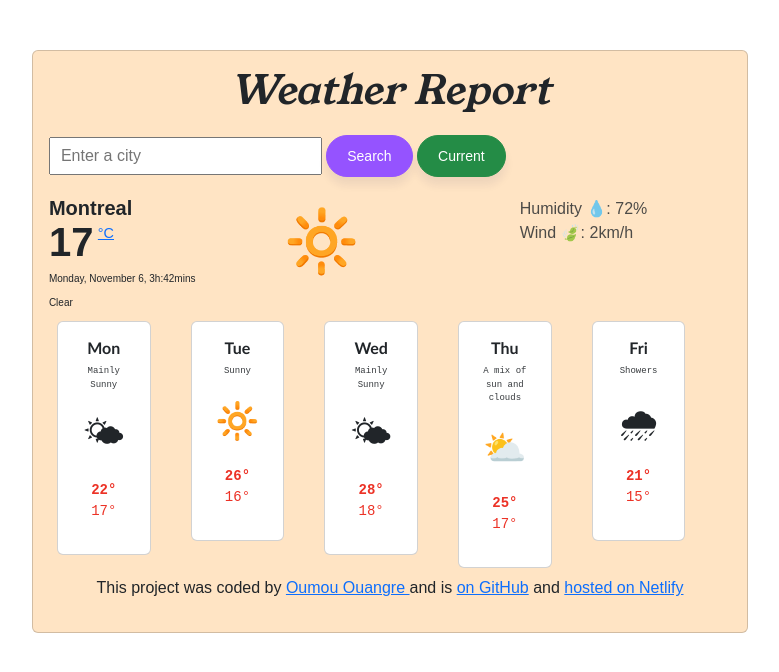
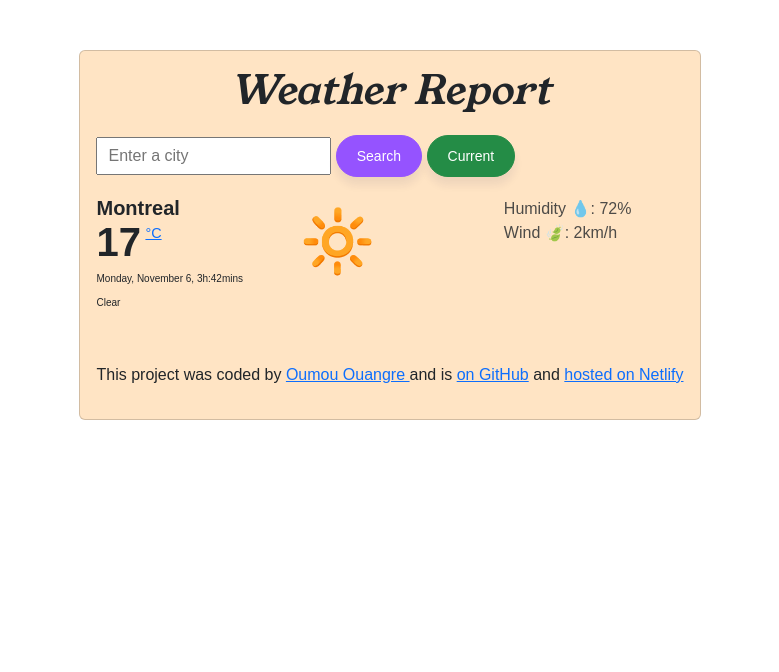
Before and after one commit to Winterfrey13/my-weather-project, a plain HTML site: page index.html in a window 1280 px wide. Shown: the whole page, without its empty margins (250-1029 px from the left). Drawn offline with nearby package versions, Linux system fonts and the light colour scheme.

Commit message:
updated html and css

```diff
--- a/index.html
+++ b/index.html
@@ -58,90 +58,6 @@
                 <div>Wind 🍃: <span id="real-wind">2</span>km/h</div>
               </div>
             </div>
-
-            <div class="sale">
-              <div class="row card-group">
-                <div class="col-2 m-2">
-                  <div class="card">
-                    <div class="card-body">
-                      <h5 class="card-title">Mon</h5>
-                      <p class="card-text">Mainly Sunny</p>
-                      <p class="emojis">🌤</p>
-                      <p class="card-text">
-                        <small class="additional-text">
-                          <div><strong>22°</strong></div>
-                          <div>17°</div>
-                        </small>
-                      </p>
-                    </div>
-                  </div>
-                </div>
-
-                <div class="col-2 m-2">
-                  <div class="card">
-                    <div class="card-body">
-                      <h5 class="card-title">Tue</h5>
-                      <p class="card-text">Sunny</p>
-                      <p class="emojis">🔆</p>
-                      <p class="card-text">
-                        <small class="additional-text">
-                          <div><strong>26°</strong></div>
-                          <div>16°</div>
-                        </small>
-                      </p>
-                    </div>
-                  </div>
-                </div>
-
-                <div class="col-2 m-2">
-                  <div class="card">
-                    <div class="card-body">
-                      <h5 class="card-title">Wed</h5>
-                      <p class="card-text">Mainly Sunny</p>
-                      <p class="emojis">🌤</p>
-                      <p class="card-text">
-                        <small class="additional-text">
-                          <div><strong>28°</strong></div>
-                          <div>18°</div>
-                        </small>
-                      </p>
-                    </div>
-                  </div>
-                </div>
-
-                <div class="col-2 m-2">
-                  <div class="card">
-                    <div class="card-body">
-                      <h5 class="card-title">Thu</h5>
-                      <p class="card-text">A mix of sun and clouds</p>
-                      <p class="emojis">⛅</p>
-                      <p class="card-text">
-                        <small class="additional-text">
-                          <div><strong>25°</strong></div>
-                          <div>17°</div>
-                        </small>
-                      </p>
-                    </div>
-                  </div>
-                </div>
-
-                <div class="col-2 m-2">
-                  <div class="card">
-                    <div class="card-body">
-                      <h5 class="card-title">Fri</h5>
-                      <p class="card-text">Showers</p>
-                      <p class="emojis">🌧</p>
-                      <p class="card-text">
-                        <small class="additional-text">
-                          <div><strong>21°</strong></div>
-                          <div>15°</div>
-                        </small>
-                      </p>
-                    </div>
-                  </div>
-                </div>
-              </div>
-            </div>
           </main>
           <footer>
             <p class="footer">
--- a/src/styles.css
+++ b/src/styles.css
@@ -126,4 +126,5 @@ h1 {
 }
 .footer {
   text-align: center;
+  padding-top: 50px;
 }
```
